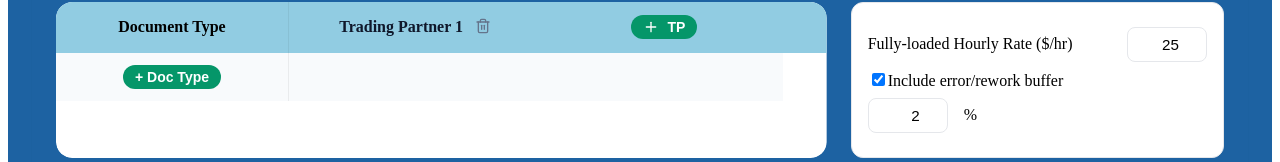
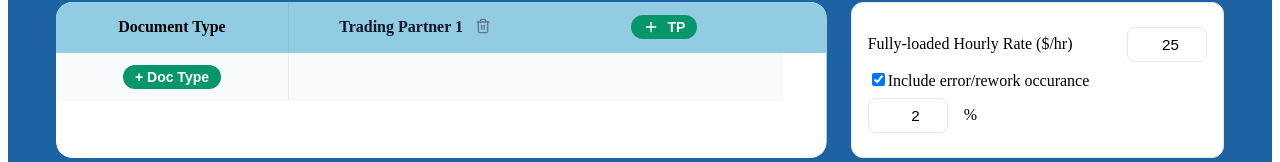
Before and after one commit to JAMuniz/unilink-edi-roi, a React (Vite) app: page / in a window 1280 px wide. Shown: the part 529-691 px from the top of the page. Built offline with nearby package versions, Linux system fonts and the light colour scheme.

Commit message:
New changes

```diff
--- a/src/components/MainContent.tsx
+++ b/src/components/MainContent.tsx
@@ -204,7 +204,7 @@ export default function MainContent({
                           type="number"
                           min={0}
                           className="input input-xs input-center w-20"
-                          value={p.docs[key] ?? ""}
+                          value={p.docs[key] || ""}
                           onChange={e => {
                             const val = e.target.value;
                             const numVal = val === "" ? 0 : Math.max(0, parseInt(val, 10) || 0);
@@ -308,7 +308,7 @@ export default function MainContent({
                   type="number"
                   min={0}
                   className="input"
-                  value={minutesPerDoc[k] ?? ""}
+                  value={minutesPerDoc[k] || ""}
                   onChange={(e) => {
                     const val = e.target.value;
                     const numVal = val === "" ? 0 : Math.max(0, parseInt(val, 10) || 0);
@@ -351,7 +351,7 @@ export default function MainContent({
                 checked={applyErrorBuffer}
                 onChange={(e) => setApplyErrorBuffer(e.target.checked)}
               />
-              <span>Include error/rework buffer</span>
+              <span>Include error/rework occurance</span>
             </label>
 
             {applyErrorBuffer && (
@@ -362,7 +362,7 @@ export default function MainContent({
                   min={0}
                   max={100}
                   className="input"
-                  value={Number(((errorPct ?? 0) * 100).toFixed(1))}
+                  value={errorPct ? Number((errorPct * 100).toFixed(1)) : ""}
                   onChange={(e) => {
                     const pct = e.target.value === "" ? 0 : Number(e.target.value);
                     const frac = Number((pct / 100).toFixed(6));
```
